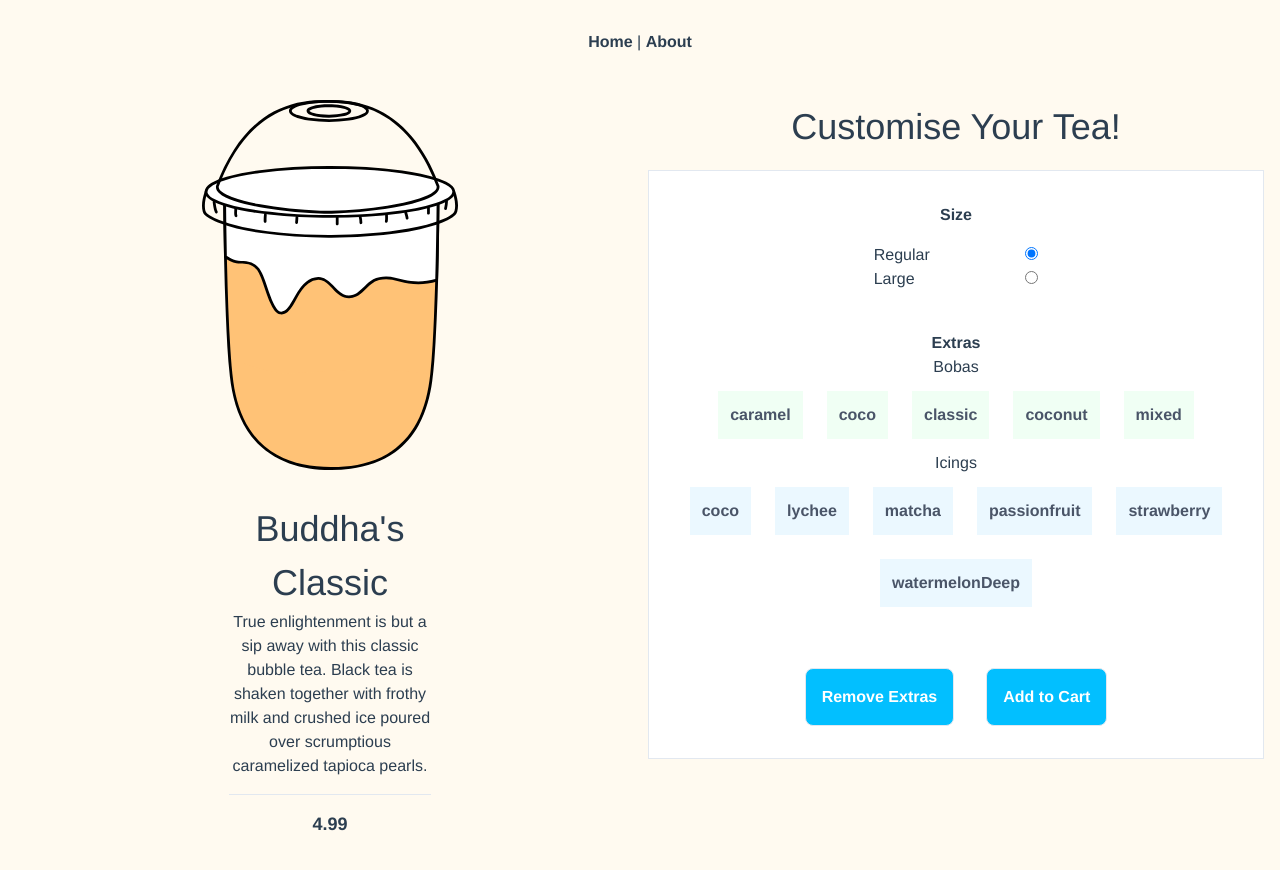
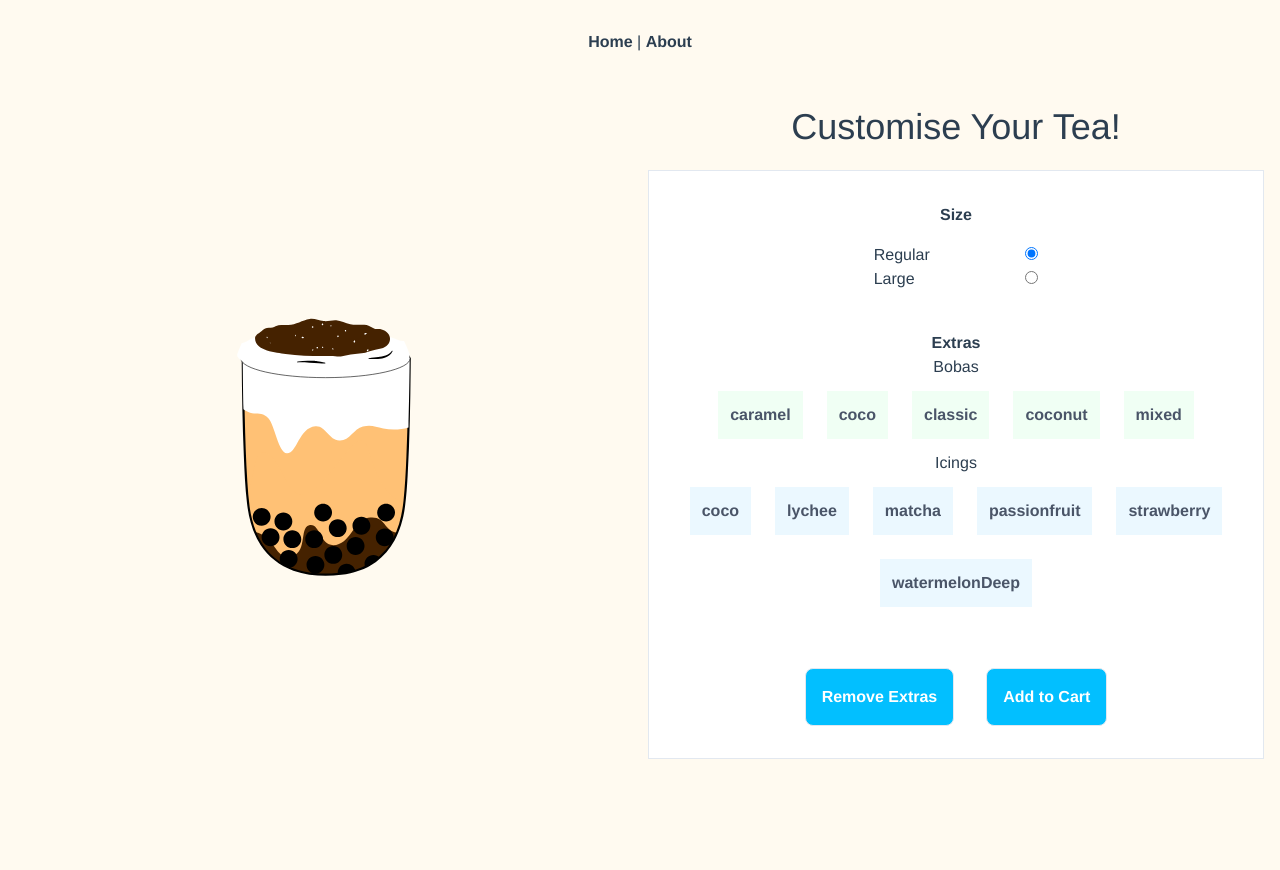
Before and after one commit to HeliumDragon/bubble-tea, a Vue app: page /customise/1 in a window 1280 px wide. Shown: the top 870 px of the page. Built offline with nearby package versions, Linux system fonts and the light colour scheme; data requests are answered from the project's data file.

Commit message:
Refactor shop and customise to use the new diaplay

```diff
--- a/src/components/Detail.vue
+++ /dev/null
@@ -1,79 +0,0 @@
-<template>
-  <div class="flex flex-col ml-3">
-    <div class="drink-container relative w-64 mx-auto">
-      <img
-        v-if="icing"
-        :src="getIcingPath()"
-        :alt="img"
-        class="w-11/12 absolute top-0 transform translate-y-15 translate-x-3"
-      />
-      <img
-        v-if="boba"
-        :src="getBobaPath()"
-        :alt="img"
-        class=" w-8/12 absolute bottom-0 origin-bottom-left transform translate-x-10 -translate-y-1"
-      />
-      <img :src="getImagePath(img)" :alt="img" />
-    </div>
-    <div class="w-1/3 mt-8 mx-auto">
-      <h2 class="text-4xl">{{ name }}</h2>
-      <p>{{ description }}</p>
-      <hr class="my-4" />
-      <p class="font-bold text-lg">{{ price }}</p>
-    </div>
-  </div>
-</template>
-
-<script>
-export default {
-  name: 'Detail',
-  data() {
-    return {
-      selectedIcing: null,
-      selectedBoba: null
-    };
-  },
-  props: {
-    name: String,
-    description: String,
-    price: Number,
-    img: String,
-    boba: Object,
-    icing: Object
-  },
-  methods: {
-    getImagePath: function(fileName) {
-      if (!fileName) {
-        return;
-      }
-      return require.context('@/assets/base', false, /\.svg$/)(`./${fileName}`);
-    },
-    getBobaPath: function() {
-      if (!this.boba) {
-        return;
-      }
-      return require.context(
-        '@/assets/boba',
-        false,
-        /\.svg$/
-      )(`./${this.boba.svg}`);
-    },
-    getIcingPath: function() {
-      if (!this.icing) {
-        return;
-      }
-      return require.context(
-        '@/assets/icing',
-        false,
-        /\.svg$/
-      )(`./${this.icing.svg}`);
-    }
-  }
-};
-</script>
-
-<style scoped>
-.translate-y-15 {
-  --transform-translate-y: 2.5rem;
-}
-</style>
--- a/src/components/Shop.vue
+++ b/src/components/Shop.vue
@@ -2,7 +2,7 @@
   <section class="shop flex flex-col p-4 h-full">
     <h1 class="text-5xl mb-8">Bubble Tea Menu</h1>
 
-    <div class="grid grid-cols-3 gap-4">
+    <div class="grid grid-cols-3 lg:grid-cols-4 gap-4">
       <div
         v-for="tea in teas"
         v-bind:key="tea.id"
@@ -10,17 +10,25 @@
       >
         <router-link :to="{ name: 'Customise', params: { id: tea.id } }">
           <div class="flex flex-col items-center">
-            <div class="w-1/4">
-              <img :src="getImagePath(tea.productImageFile)" />
+            <div class="w-1/3">
+              <BubbleTeaDisplay
+                :base1="getColor(tea, 'base1')"
+                :base2="getColor(tea, 'base2')"
+                :base3="getColor(tea, 'base3')"
+                :base4="getColor(tea, 'base4')"
+                :icing="getColor(tea, 'icing')"
+                boba1="#000"
+                boba2="#000"
+              ></BubbleTeaDisplay>
             </div>
             <div class="w-full p-4">
               <div class="flex justify-between items-center mb-4">
-                <h2 class="text-4xl">
-                  {{ tea.name }}
-                </h2>
-                <span class="price text-base p-2 rounded-full">{{
+                <h2 class="text-2xl">{{ tea.name }}</h2>
+                <span class="price text-base p-2 rounded-full">
+                  £ {{
                   tea.price
-                }}</span>
+                  }}
+                </span>
               </div>
             </div>
           </div>
@@ -31,8 +39,14 @@
 </template>
 
 <script>
+import BubbleTeaDisplay from '../components/bubble-tea-display';
+import colorCodes from '../data/ingredient-colors';
+
 export default {
   name: 'Shop',
+  components: {
+    BubbleTeaDisplay
+  },
   props: {
     teas: {
       type: Array,
@@ -40,14 +54,8 @@ export default {
     }
   },
   methods: {
-    getImagePath: function(fileName) {
-      const path = require.context(
-        '@/assets/full',
-        false,
-        /\.svg$/
-      )(`./${fileName}`);
-
-      return path;
+    getColor(drink, prop) {
+      return colorCodes[drink.ingredients[prop]];
     }
   }
 };
--- a/src/data/db.json
+++ b/src/data/db.json
@@ -4,24 +4,28 @@
     "bobas": [
       {
         "id": "1",
-        "name": "caramel"
+        "name": "caramel",
+        "color": ["caramel"]
       },
       {
         "id": "2",
-        "name": "coco"
+        "name": "coco",
+        "color": ["coco"]
       },
       {
         "id": "3",
-        "name": "classic"
+        "name": "classic",
+        "color": ["black"]
       },
       {
         "id": "4",
-        "name": "coconut"
+        "name": "coconut",
+        "color": ["coconut"]
       },
       {
         "id": "5",
         "name": "mixed",
-        "codes": ["coconut", "chocolate"]
+        "color": ["black", "milk"]
       }
     ],
     "icings": [
--- a/src/data/ingredient-colors.js
+++ b/src/data/ingredient-colors.js
@@ -13,7 +13,8 @@ export default {
   strawberry: '#ff84a5',
   watermelonDeep: '#ff2010',
   matcha: '#c3ce42',
-  matchaDeep: '#767E0E'
+  matchaDeep: '#767E0E',
+  black: '#000'
 };
 // <div>
 //   <button
--- a/src/views/Customise.vue
+++ b/src/views/Customise.vue
@@ -1,17 +1,22 @@
 <template>
   <section class="customise grid grid-cols-2 gap-4 h-screen w-full p-4">
-    <Detail
-      :name="tea.name"
-      :description="tea.description"
-      :price="unitPrice"
-      :img="tea.productImageFile"
-      :boba="selectedBoba"
-      :icing="selectedIcing"
-    />
-
+    <div class="flex align-middle justify-center text-center">
+      <BubbleTeaDisplay
+        v-if="tea"
+        class="w-1/3 -mt-64"
+        :base1="getColor(tea, 'base1')"
+        :base2="getColor(tea, 'base2')"
+        :base3="getColor(tea, 'base3')"
+        :base4="getColor(tea, 'base4')"
+        :icing="customIcingColor"
+        :boba1="customBoba1Color"
+        :boba2="customBoba2Color"
+        :showStraw="false"
+        :showLid="false"
+      ></BubbleTeaDisplay>
+    </div>
     <div class="gr">
       <h2 class="text-4xl mb-4">Customise Your Tea!</h2>
-
       <CustomiseForm
         :icings="icings"
         :bobas="bobas"
@@ -25,16 +30,14 @@
 
 <script>
 import CustomiseForm from '../components/Customise-Form';
-import Detail from '../components/Detail';
 import httpService from '../services/http-service';
+import BubbleTeaDisplay from '../components/bubble-tea-display';
+import colorCodes from '../data/ingredient-colors';
 
 export default {
   data() {
     return {
-      tea: {
-        type: Object,
-        default: {}
-      },
+      tea: null,
       selectedSize: 'Regular',
       selectedIcing: null,
       selectedBoba: null,
@@ -44,7 +47,7 @@ export default {
   },
   components: {
     CustomiseForm,
-    Detail
+    BubbleTeaDisplay
   },
   props: {
     id: {
@@ -57,9 +60,27 @@ export default {
       const icingExtra = this.selectedIcing ? 0.3 : 0;
       const bobaExtra = this.selectedBoba ? 0.3 : 0;
       return +(this.tea.price + sizeExtra + icingExtra + bobaExtra).toFixed(2);
+    },
+    customBoba1Color() {
+      if (!this.selectedBoba) return '#000';
+      const [boba1] = this.selectedBoba.color;
+      return colorCodes[boba1];
+    },
+    customBoba2Color() {
+      if (!this.selectedBoba) return '#000';
+      const [boba1, boba2] = this.selectedBoba.color;
+      return colorCodes[boba2] ? colorCodes[boba2] : colorCodes[boba1];
+    },
+    customIcingColor() {
+      if (!this.selectedIcing) return colorCodes[this.tea.ingredients.icing];
+      return colorCodes[this.selectedIcing.name];
     }
   },
   methods: {
+    getColor(drink, prop) {
+      return colorCodes[drink.ingredients[prop]];
+    },
+
     handleCustomise(event) {
       const [eventType, item] = event;
 
```
Also changed, not shown: src/components/bubble-tea-display.vue (+22 -38 lines).
